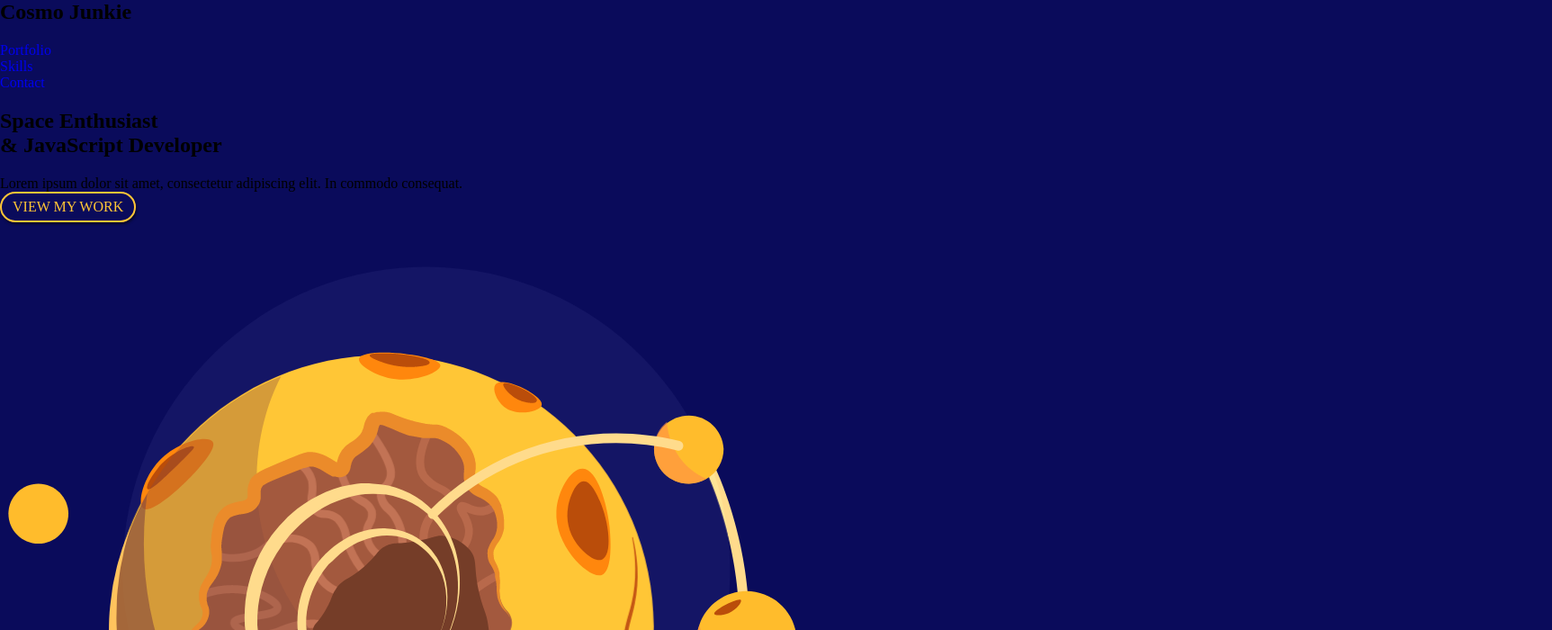
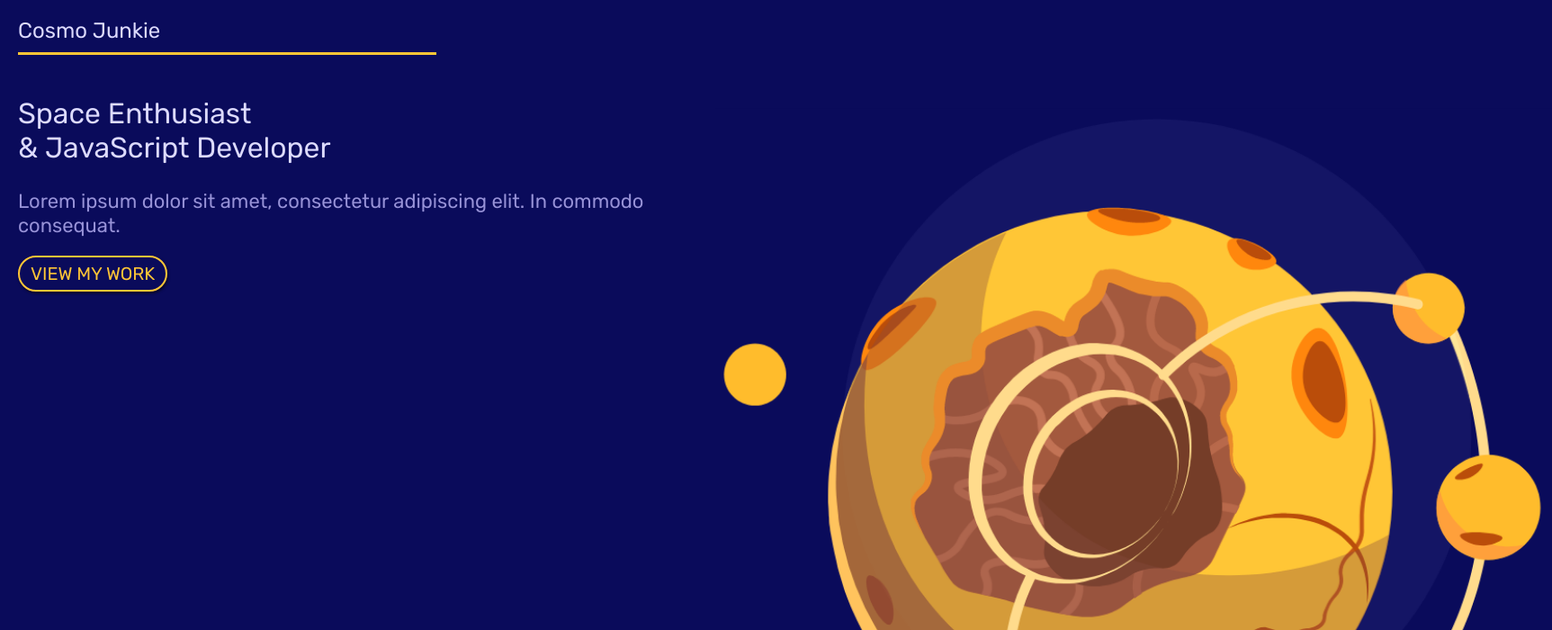
Before and after one commit to ravinwashere/30-days-of-css, a plain HTML site: page Cosmo-Junkie/index.html in a window 1280 px wide. Shown: the top 700 px of the page at 90% size, 1725 px wide, since content can reach past the window. Drawn offline with Linux system fonts and the light colour scheme.

Commit message:
style changes

```diff
--- a/Cosmo-Junkie/styles.css
+++ b/Cosmo-Junkie/styles.css
@@ -21,6 +21,7 @@ li {
 body {
     background: var(--sccondary);
     overflow-x: hidden;
+    font-family: 'Rubik Regular';
 }
 
 .button {
@@ -48,8 +49,83 @@ input,textarea {
 }
 
 /* fonts */
+@font-face {
+    font-family: 'Rubik Regular';
+    src: url('assets/fonts/Rubik-Regular.ttf');
+}
+
+h1,h2,h3,h4 {
+    color: #DDDBFF;
+    font-weight: normal;
+}
+
+p,a,li {
+    color: #9893D8;
+}
+
+h1,h3 {
+    font-size: 1.2em;
+}
+
+h2 {
+    font-size: 1.6em;
+}
+
+h4 {
+    font-size: 1.1em;
+}
+
+.leading {
+    font-size: 1.1em;
+}
+
 
 /* mobile styles */
+
+.grid {
+    display: grid;
+    grid-template-columns: repeat(8, 1fr);
+}
+
+.site-nav {
+    margin: 0 20px;
+}
+
+.site-nav ul {
+    display: none;
+}
+
+.site-nav h1 {
+    grid-column: 1/4;
+    grid-row: 1;
+    padding-bottom: 10px;
+    border-bottom: 3px solid var(--primary);
+}
+
+#welcome {
+    padding: 0 20px 20px 20px;
+}
+
+.welcome-text {
+    grid-column: 1/6;
+}
+
+.welcome-img {
+    grid-column: 6/9;
+}
+
+.welcome-img img {
+    width: 200%;
+}
+
+.welcome-text a {
+    margin: 20px 0;
+}
+
+
+
+
+
 
 /* small tablet styles */
 @media screen and (min-width: 620px){
@@ -59,9 +135,16 @@ input,textarea {
 /* large tablet & laptop styles */
 @media screen and (min-width: 960px){
 
+    body {
+        font-size: 18px;
+    }
 }
 
 /* desktop styles */
 @media screen and (min-width: 1200px){
 
+    body {
+        font-size: 20px;
+    }
+
 }
```
